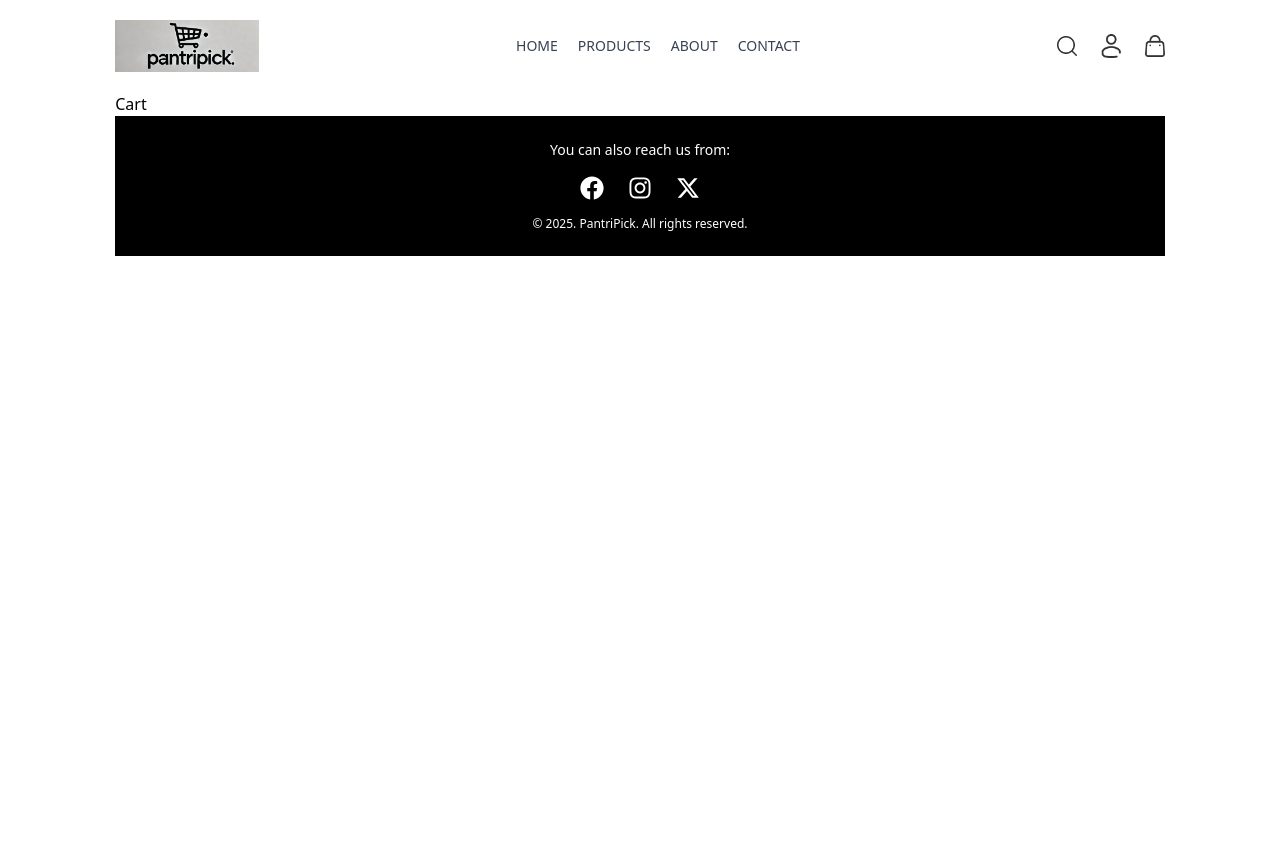
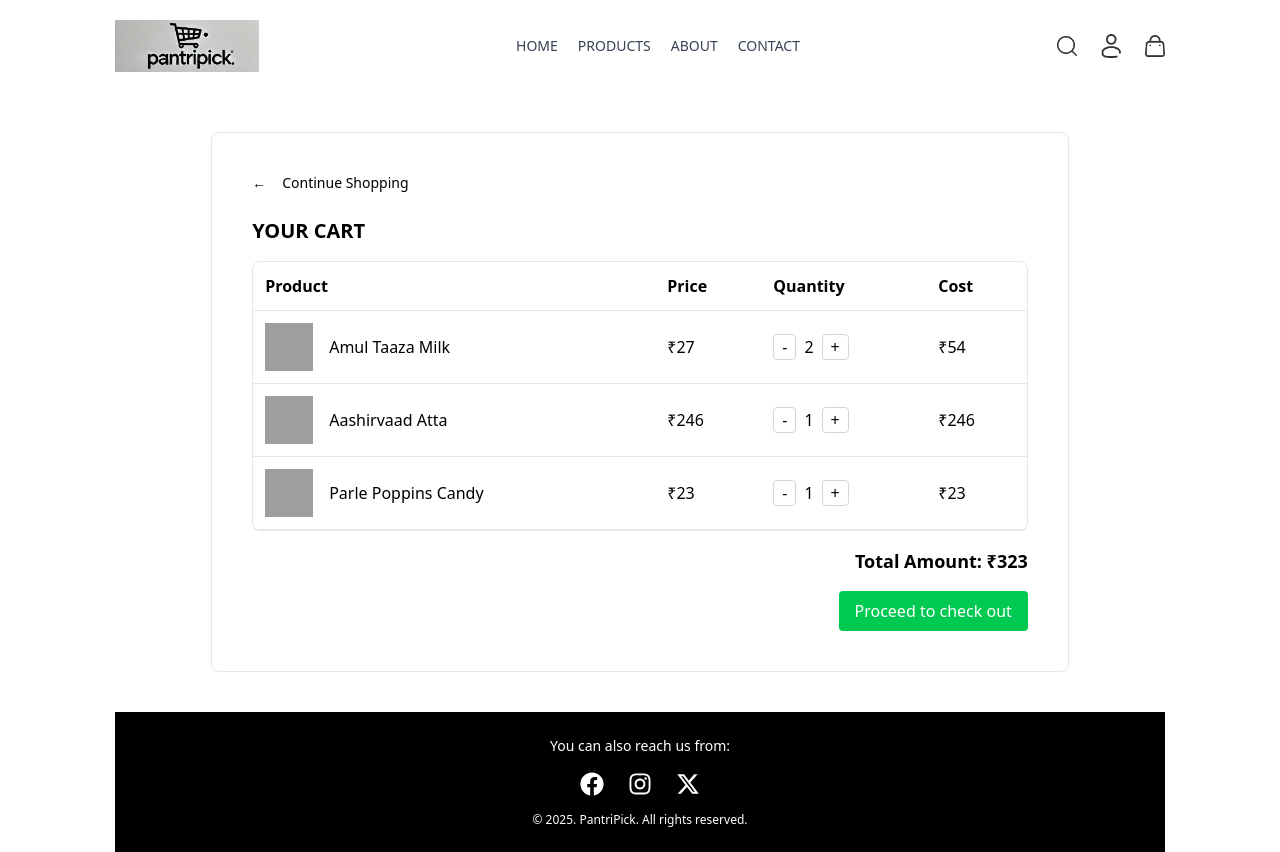
Before and after one commit to rishabhrm/pantripick, a React (Vite) app in the folder frontend/: page /cart in a window 1280 px wide. Before the commit the page ends 800 px from the top, so only its background shows below. Built offline with nearby package versions, Linux system fonts and the light colour scheme; grey boxes are pictures that could not be loaded.

Commit message:
Added cart and place order page

```diff
--- a/frontend/src/App.jsx
+++ b/frontend/src/App.jsx
@@ -9,6 +9,8 @@
 import Login from './pages/Login'
 import PlaceOrder from './pages/PlaceOrder'
 import Orders from './pages/Orders'
+import Checkout from './pages/Checkout'
+import OrderConfirmation from './pages/OrderConfirmation'
 
 import ProductDetails from './components/Products/ProductDetails'
 
@@ -29,6 +31,8 @@
                 <Route path='/login' element={<Login />} />
                 <Route path='/place-orders' element={<PlaceOrder />} />
                 <Route path='/orders' element={<Orders />} />
+                <Route path='/checkout' element={<Checkout />} />
+                <Route path='/orderconfirmation' element={<OrderConfirmation />} />
             </Routes>
             <Footer />
         </div>
--- a/frontend/src/pages/Cart.jsx
+++ b/frontend/src/pages/Cart.jsx
@@ -1,9 +1,60 @@
-import React from 'react'
+import React from 'react';
+import { Link } from 'react-router-dom';
 
-function Cart() {
-  return (
-	<div>Cart</div>
-  )
-}
+const Cart = () => {
+    const cartItems = [
+        { id: 1, name: 'Amul Taaza Milk', price: 27, quantity: 2, image: '/images/milk.png' },
+        { id: 2, name: 'Aashirvaad Atta', price: 246, quantity: 1, image: '/images/atta.png' },
+        { id: 3, name: 'Parle Poppins Candy', price: 23, quantity: 1, image: '/images/candy.png' },
+    ];
 
-export default Cart
+    const totalAmount = cartItems.reduce((total, item) => total + item.price * item.quantity, 0);
+
+    return (
+        <div className='px-6 sm:px-16 lg:px-24 py-10 flex justify-center'>
+            <div className='bg-white border border-gray-200 rounded-lg p-10 w-full max-w-4xl'>
+                <Link to='/products' className='text-black flex items-center text-sm mb-6'>
+                    <span className='mr-4'>&#8592;</span> Continue Shopping
+                </Link>
+                <h2 className='text-black text-xl font-bold mb-4'>YOUR CART</h2>
+                <div className='border border-gray-200 rounded-lg'>
+                    <table className='w-full text-left border-collapse'>
+                        <thead>
+                            <tr className='border-b border-gray-200'>
+                                <th className='p-3'>Product</th>
+                                <th className='p-3'>Price</th>
+                                <th className='p-3'>Quantity</th>
+                                <th className='p-3'>Cost</th>
+                            </tr>
+                        </thead>
+                        <tbody>
+                            {cartItems.map((item) => (
+                                <tr key={item.id} className='border-b border-gray-200'>
+                                    <td className='p-3 flex items-center'>
+                                        <img src={item.image} alt={item.name} className='w-12 h-12 mr-4' />
+                                        {item.name}
+                                    </td>
+                                    <td className='p-3'>₹{item.price}</td>
+                                    <td className='p-3'>
+                                        <button className='px-2 border border-gray-300 rounded'>-</button>
+                                        <span className='mx-2'>{item.quantity}</span>
+                                        <button className='px-2 border border-gray-300 rounded'>+</button>
+                                    </td>
+                                    <td className='p-3'>₹{item.price * item.quantity}</td>
+                                </tr>
+                            ))}
+                        </tbody>
+                    </table>
+                </div>
+                <div className='mt-4 text-right text-lg font-semibold'>
+                    Total Amount: ₹{totalAmount}
+                </div>
+                <div className='text-right mt-4'>
+                    <button className='bg-green-500 text-white px-4 py-2 rounded'>Proceed to check out</button>
+                </div>
+            </div>
+        </div>
+    );
+};
+
+export default Cart;
--- /dev/null
+++ b/frontend/src/pages/Checkout.jsx
@@ -0,0 +1,51 @@
+import React, { useState } from 'react';
+import { Link } from 'react-router-dom';
+
+const Checkout = () => {
+    const [formData, setFormData] = useState({
+        firstName: '',
+        lastName: '',
+        phone: '',
+        email: '',
+        address1: '',
+        address2: '',
+        city: '',
+        state: '',
+        pinCode: '',
+    });
+
+    const handleChange = (e) => {
+        setFormData({ ...formData, [e.target.name]: e.target.value });
+    };
+
+    const handleSubmit = (e) => {
+        e.preventDefault();
+        console.log('Order Placed:', formData);
+    };
+
+    return (
+        <div className='px-6 sm:px-16 lg:px-24 py-10 flex justify-center'>
+            <div className='bg-white border border-gray-200 rounded-lg p-10 w-full max-w-4xl'>
+                <Link to='/cart' className='text-black flex items-center text-sm mb-6'>
+                    <span className='mr-4'>&#8592;</span> Go Back to Cart
+                </Link>
+                <h2 className='text-black text-xl font-bold mb-4'>CHECK <span className='font-extrabold'>OUT</span></h2>
+                <p className='text-lg font-semibold mb-4'>Total Amount to be paid: ₹323</p>
+                <form onSubmit={handleSubmit} className='grid grid-cols-1 sm:grid-cols-2 gap-4'>
+                    <input type='text' name='firstName' placeholder='First Name' value={formData.firstName} onChange={handleChange} className='border border-yellow-400 p-2 rounded'/>
+                    <input type='text' name='lastName' placeholder='Last Name' value={formData.lastName} onChange={handleChange} className='border border-yellow-400 p-2 rounded'/>
+                    <input type='text' name='phone' placeholder='Phone number' value={formData.phone} onChange={handleChange} className='border border-yellow-400 p-2 rounded'/>
+                    <input type='email' name='email' placeholder='Email address' value={formData.email} onChange={handleChange} className='border border-yellow-400 p-2 rounded'/>
+                    <input type='text' name='address1' placeholder='Address Line 1' value={formData.address1} onChange={handleChange} className='border border-yellow-400 p-2 rounded col-span-2'/>
+                    <input type='text' name='address2' placeholder='Address Line 2' value={formData.address2} onChange={handleChange} className='border border-yellow-400 p-2 rounded col-span-2'/>
+                    <input type='text' name='city' placeholder='City' value={formData.city} onChange={handleChange} className='border border-yellow-400 p-2 rounded'/>
+                    <input type='text' name='state' placeholder='State' value={formData.state} onChange={handleChange} className='border border-yellow-400 p-2 rounded'/>
+                    <input type='text' name='pinCode' placeholder='PIN Code' value={formData.pinCode} onChange={handleChange} className='border border-yellow-400 p-2 rounded col-span-2'/>
+                    <button type='submit' className='bg-green-500 text-white px-4 py-2 rounded col-span-2'>Place Order</button>
+                </form>
+            </div>
+        </div>
+    );
+};
+
+export default Checkout;
--- /dev/null
+++ b/frontend/src/pages/OrderConfirmation.jsx
@@ -0,0 +1,21 @@
+import React from 'react';
+import { Link } from 'react-router-dom';
+
+const OrderConfirmation = () => {
+    return (
+        <div className='px-6 sm:px-16 lg:px-24 py-10 flex justify-center'>
+            <div className='bg-white border border-gray-200 rounded-lg p-10 w-full max-w-md text-center'>
+                <div className='flex justify-center mb-4'>
+                    <span className='bg-green-500 text-white p-4 rounded-full text-3xl'>✔</span>
+                </div>
+                <h2 className='text-black text-2xl font-bold mb-2'>Thank You for Ordering!</h2>
+                <p className='text-gray-600 mb-4'>Your order has been received!</p>
+                <Link to='/products' className='bg-green-500 text-white px-4 py-2 rounded'>
+                    continue shopping
+                </Link>
+            </div>
+        </div>
+    );
+};
+
+export default OrderConfirmation;
```
